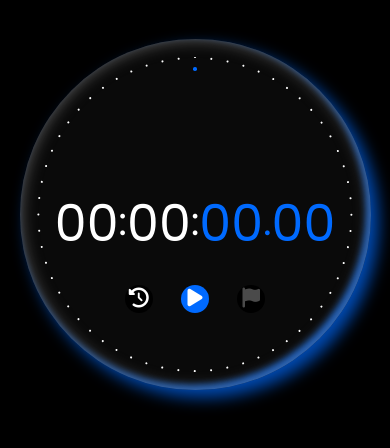
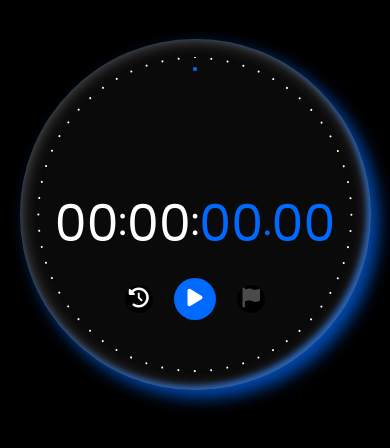
Before and after one commit to 1-Shreyash/Stop-Watch, a plain HTML site: page index.html in a window 390 px wide. Drawn offline with Linux system fonts and the light colour scheme.

Commit message:
updating button sizing for mobile view💫

```diff
--- a/style.css
+++ b/style.css
@@ -94,9 +94,14 @@ body{
         max-height: 50vh;
     }
     .ck1{
-        box-shadow: 0 0 4vw rgb(98, 98, 98) inset, 2vw 2vw 4vw rgb(0, 74, 177), -1vw -1vw 2vw rgb(0, 106, 255)inset;
+        box-shadow: 0 0 4vw rgb(98, 98, 98) inset, 2vw 2vw 4vw rgb(0, 74, 177), -0.8vw -0.8vw 1.6vw rgb(0, 106, 255)inset;
     }
     .row{
         margin-top: 2vw;
     }
+    .btn1{
+        height: 12%!important;
+        width: 12%!important;
+        top: 68% !important;;
+    }
 }
```
